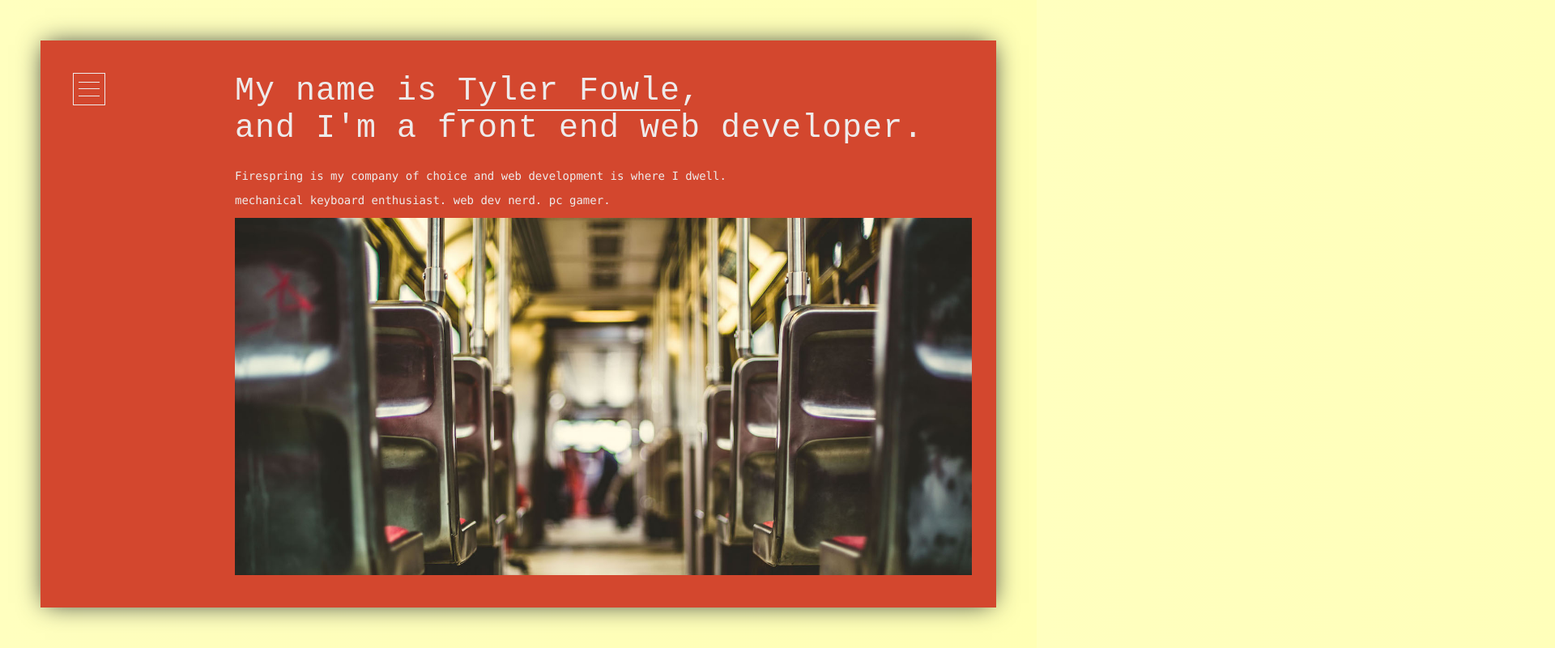
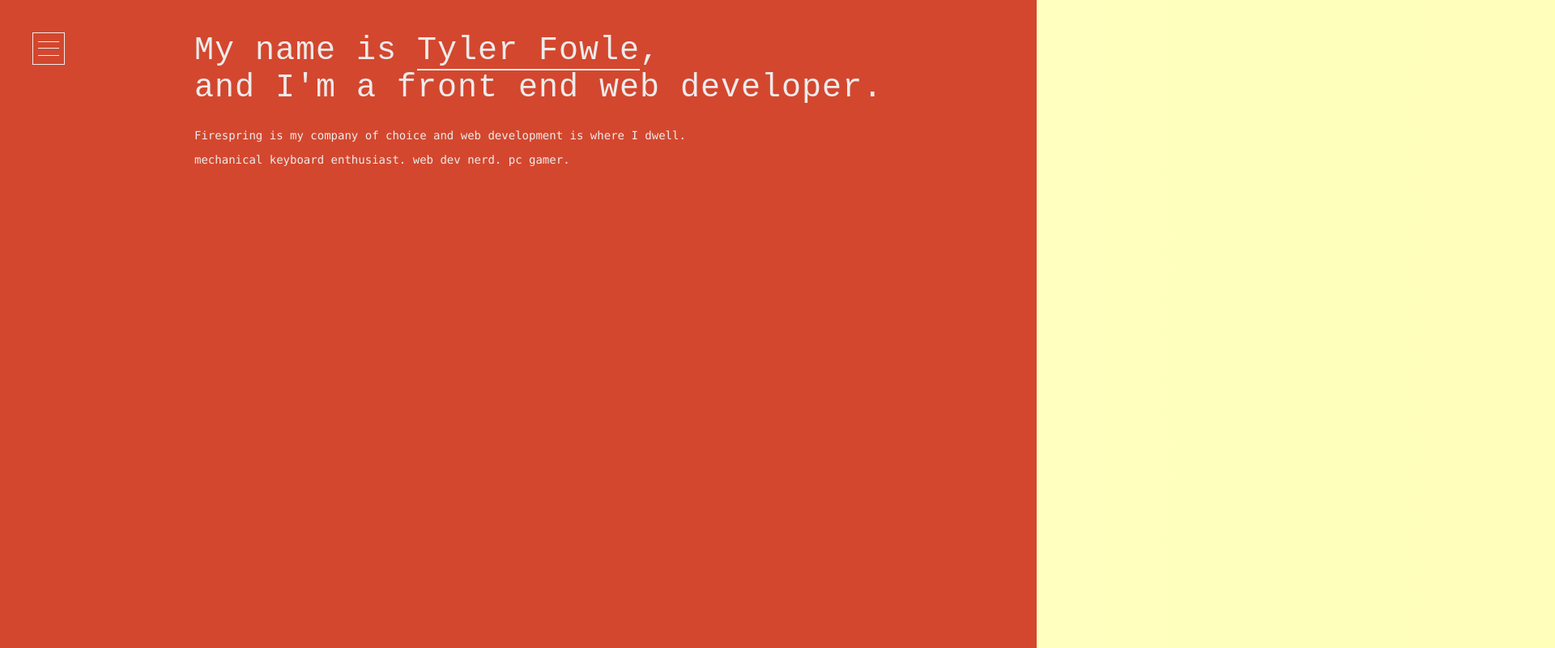
Before and after one commit to tylerfowle/tylerfowle.github.io, a website: page src/html/index.html in a window 1280 px wide. Shown: the top 800 px of the page at 81% size, 1920 px wide, since content can reach past the window. Drawn offline with nearby package versions, Linux system fonts and the light colour scheme; files that its build step writes are made by us from their sources.

Commit message:
redesign

```diff
--- a/src/html/index.html
+++ b/src/html/index.html
@@ -57,18 +57,6 @@
         <p>mechanical keyboard enthusiast. web dev nerd. pc gamer.</p>
 
 
-        <img src="/graphics/backgrounds/transit_seats.jpg" alt="" />
-        <img src="/graphics/backgrounds/transit_seats.jpg" alt="" />
-        <img src="/graphics/backgrounds/transit_seats.jpg" alt="" />
-        <img src="/graphics/backgrounds/transit_seats.jpg" alt="" />
-        <img src="/graphics/backgrounds/transit_seats.jpg" alt="" />
-        <img src="/graphics/backgrounds/transit_seats.jpg" alt="" />
-        <img src="/graphics/backgrounds/transit_seats.jpg" alt="" />
-        <img src="/graphics/backgrounds/transit_seats.jpg" alt="" />
-        <img src="/graphics/backgrounds/transit_seats.jpg" alt="" />
-        <img src="/graphics/backgrounds/transit_seats.jpg" alt="" />
-        <img src="/graphics/backgrounds/transit_seats.jpg" alt="" />
-
 
       </div>
       <!-- END .page-content -->
--- a/src/scss/_base.scss
+++ b/src/scss/_base.scss
@@ -105,17 +105,18 @@ img {
 }
 
 
+$inset: 0;
 .site-container {
   position: absolute;
-  top: 50px;
-  left: 50px;
-  bottom: 50px;
-  right: 50px;
+  top: $inset;
+  left: $inset;
+  bottom: $inset;
+  right: $inset;
   padding: 40px;
   transition: .5s ease opacity .2s, 0s ease visibility .2s;
   background: $orange;
   z-index: 10;
-  @extend %box-shadow;
+  // @extend %box-shadow;
 
 }
 
```
Also changed, not shown: dist/css/stylesheet.css, dist/html/index.html.
